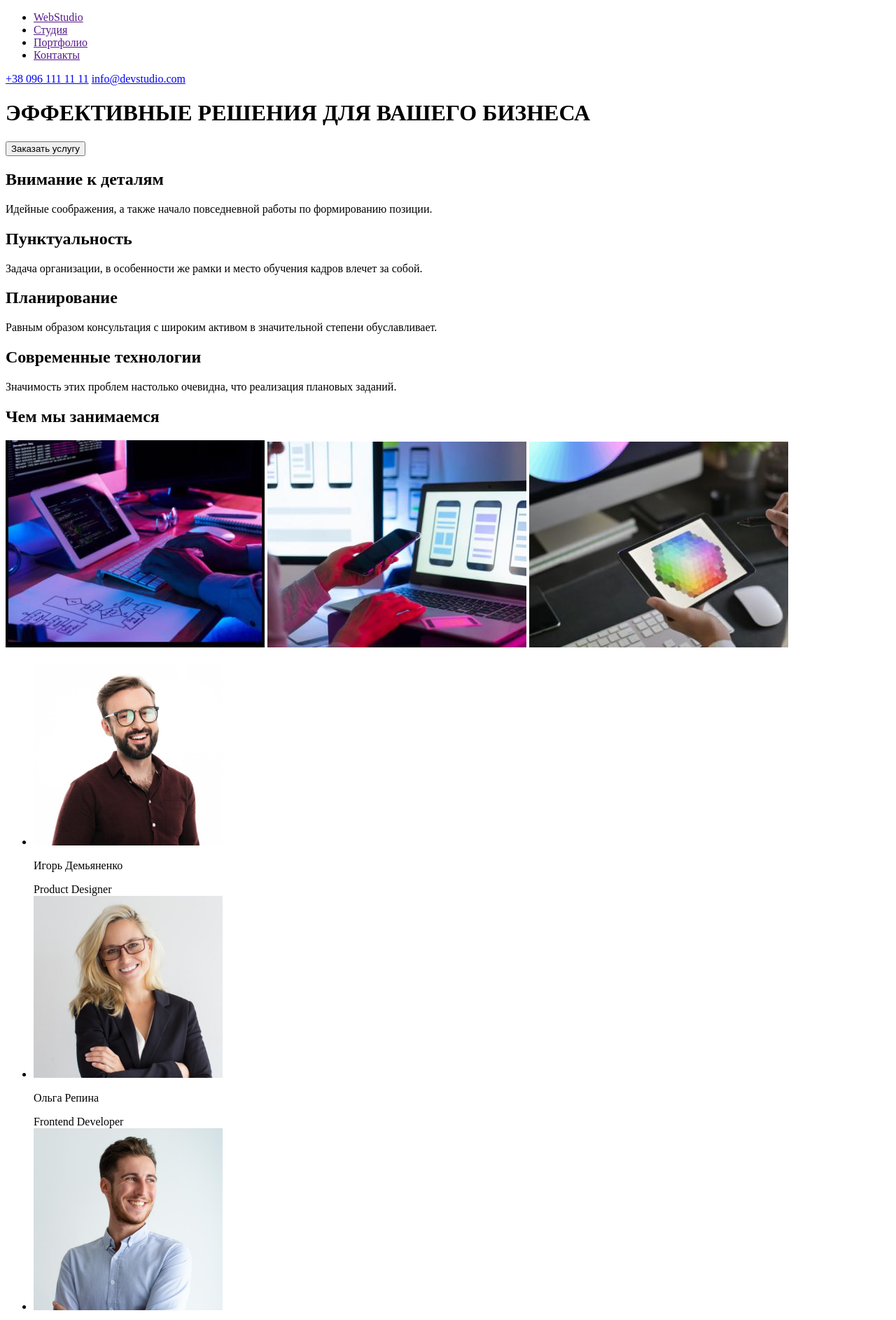
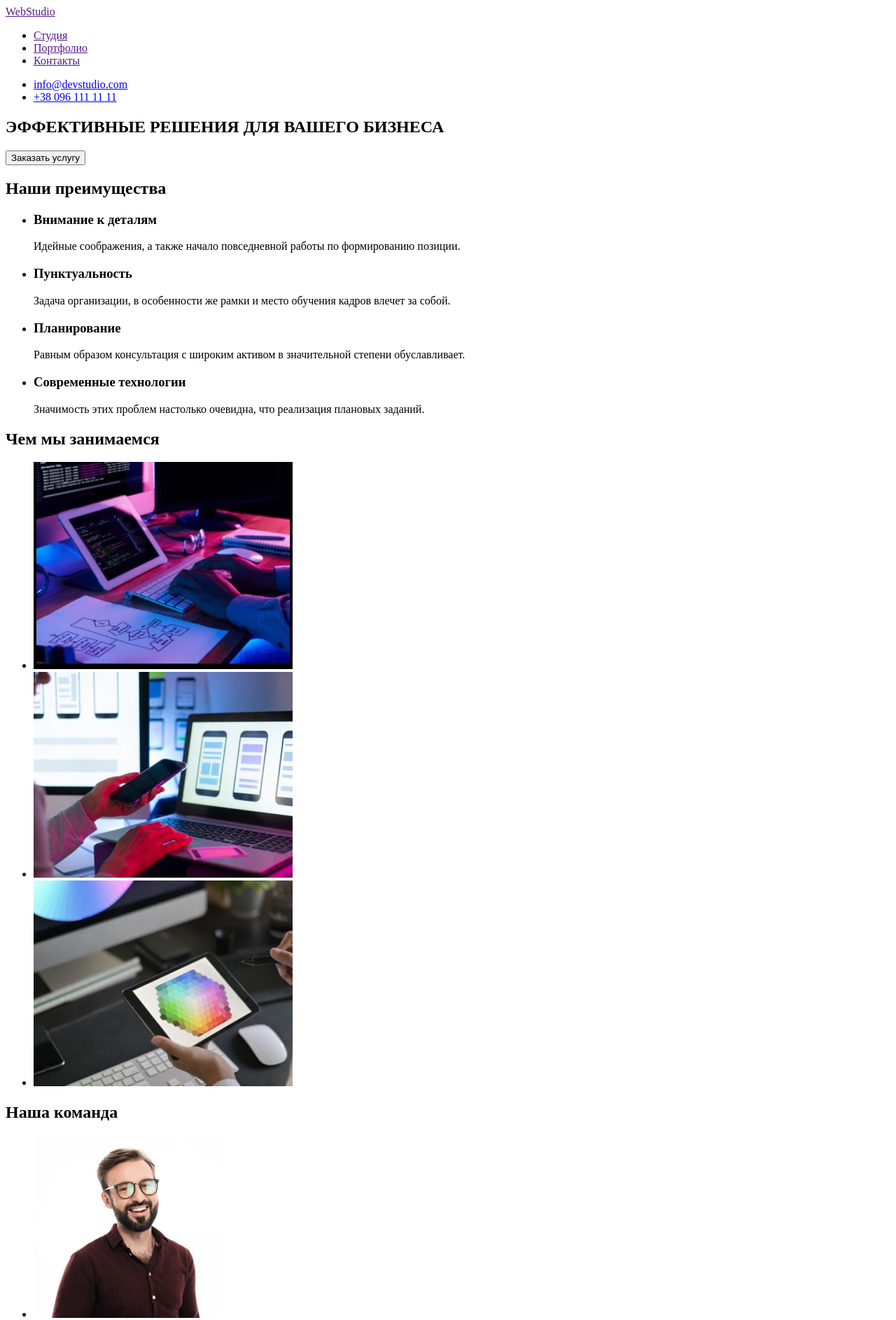
Before and after one commit to YanaBushtets/goit-markup-hw-01, a plain HTML site: page index.html in a window 1280 px wide. Shown: the top 1886 px of the page at 70% size. Drawn offline with Linux system fonts and the light colour scheme.

Commit message:
Update index.html
Внесены поправки в HTML-страницу

```diff
--- a/index.html
+++ b/index.html
@@ -8,92 +8,90 @@
 </head>
 <body>
     <header>
-        <header>
+        <a href="">WebStudio</a>
             <nav>
                 <ul>
-                    <li><span><a href="">WebStudio</a></span></li>
                     <li><a href="">Студия</a></li>
                     <li><a href="">Портфолио</a></li>
                     <li><a href="">Контакты</a></li>
                 </ul>
             </nav>
-            <div>
-                <a href="tel:+380961111111">+38 096 111 11 11</a>
-                <a href="mailto:info@devstudio.com">info@devstudio.com</a>
-            </div>
-            <div>
-                <h1>ЭФФЕКТИВНЫЕ РЕШЕНИЯ ДЛЯ ВАШЕГО БИЗНЕСА</h1>
-                <button type="button">Заказать услугу</button>
-            </div>
-        </header>
+            <ul>
+                <li><a href="mailto:info@devstudio.com">info@devstudio.com</a></li>
+                <li><a href="tel:+380961111111">+38 096 111 11 11</a></li>
+            </ul>
     </header>
     <main>
-        </main>
-        <!--About how we do-->
         <section>
-            <div>
-                <div>
-                    <h2>Внимание к деталям</h2>
+            <h1>ЭФФЕКТИВНЫЕ РЕШЕНИЯ ДЛЯ ВАШЕГО БИЗНЕСА</h1>
+            <button type="button">Заказать услугу</button>
+        </section>
+         <!--About how we do-->
+        <section>
+            <h2>Наши преимущества</h2>
+            <ul>
+                <li>
+                    <h3>Внимание к деталям</h3>
                     <p>Идейные соображения, а также начало повседневной работы по формированию позиции.</p>
-                </div>
-                <div>
-                    <h2>Пунктуальность</h2>
+                </li>
+                <li>
+                    <h3>Пунктуальность</h3>
                     <p>Задача организации, в особенности же рамки и место обучения кадров влечет за собой.</p>
-                </div>
-                <div>
-                    <h2>Планирование</h2>
+                </li>
+                <li>
+                    <h3>Планирование</h3>
                     <p>Равным образом консультация с широким активом в значительной степени обуславливает.</p>
-                </div>
-                <div>
-                    <h2>Современные технологии</h2>
+                </li>
+                <li>
+                    <h3>Современные технологии</h3>
                     <p>Значимость этих проблем настолько очевидна, что реализация плановых заданий.</p>
-                </div>
-            </div>
+                </li>
+            </ul>
         </section>
-        <!--Avout what we do-->
+        <!--About what we do-->
         <section>
-            <div>
-                <h2>Чем мы занимаемся</h2>
-                <img src="images/do1.jpg" alt="Планшет" width="370">
-                <img src="images/do2.jpg" alt="Компьютер" width="370">
-                <img src="images/do3.jpg" alt="Цветовая гамма" width="370">
-            </div>
+            <h2>Чем мы занимаемся</h2>
+            <ul>
+               <li><img src="images/do1.jpg" alt="Планшет" width="370"></li>
+               <li><img src="images/do2.jpg" alt="Компьютер" width="370"></li>
+               <li><img src="images/do3.jpg" alt="Цветовая гамма" width="370"></li>
+            </ul>
         </section>
         <!--Our team-->
         <section>
-            <div>
-                <h2></h2>
+                <h2>Наша команда</h2>
                 <ul>
                     <li>
                         <img src="images/card1.jpg" alt="Игорь Демьяненко" width="270">
-                        <p>Игорь Демьяненко</p>
-                        <span>Product Designer</span>
+                        <h3>Игорь Демьяненко</h3>
+                        <p>Product Designer</p>
                     </li>
                     <li>
                         <img src="images/card2.jpg" alt="Ольга Репина" width="270">
-                        <p>Ольга Репина</p>
-                        <span>Frontend Developer</span>
+                        <h3>Ольга Репина</h3>
+                        <p>Frontend Developer</p>
                     </li>
                     <li>
                         <img src="images/card3.jpg" alt="Николай Тарасов" width="270">
-                        <p>Николай Тарасов</p>
-                        <span>Marketing</span>
+                        <h3>Николай Тарасов</h3>
+                        <p>Marketing</p>
                     </li>
                     <li>
                         <img src="images/card4.jpg" alt="Михаил Ермаков" width="270">
-                        <p>Михаил Ермаков</p>
-                        <span>UI Designer</span>
+                        <h3>Михаил Ермаков</h3>
+                        <p>UI Designer</p>
                     </li>
                 </ul>
-            </div>
         </section>
     </main>
     <footer>
+        <a href="">WebStudio</a>
         <address>
-            <span><a href="">WebStudio</a></span>
-            г. Киев, пр-т Леси Украинки, 26
-            <a href="mailto:info@example.com">info@example.com</a>
-            <a href="tel:+38 099 111 11 11">+38 099 111 11 11</a>
+            <ul>
+                <li><a href="https://goo.gl/maps/3rjbSiguFUS4Jfg76">г. Киев, пр-т Леси Украинки, 26</a></li>
+                <li><a href="mailto:info@example.com">info@example.com</a></li>
+                <li><a href="tel:+380991111111">+38 099 111 11 11</a></li>
+            </ul>
         </address>
     </footer>
 </body>
```
